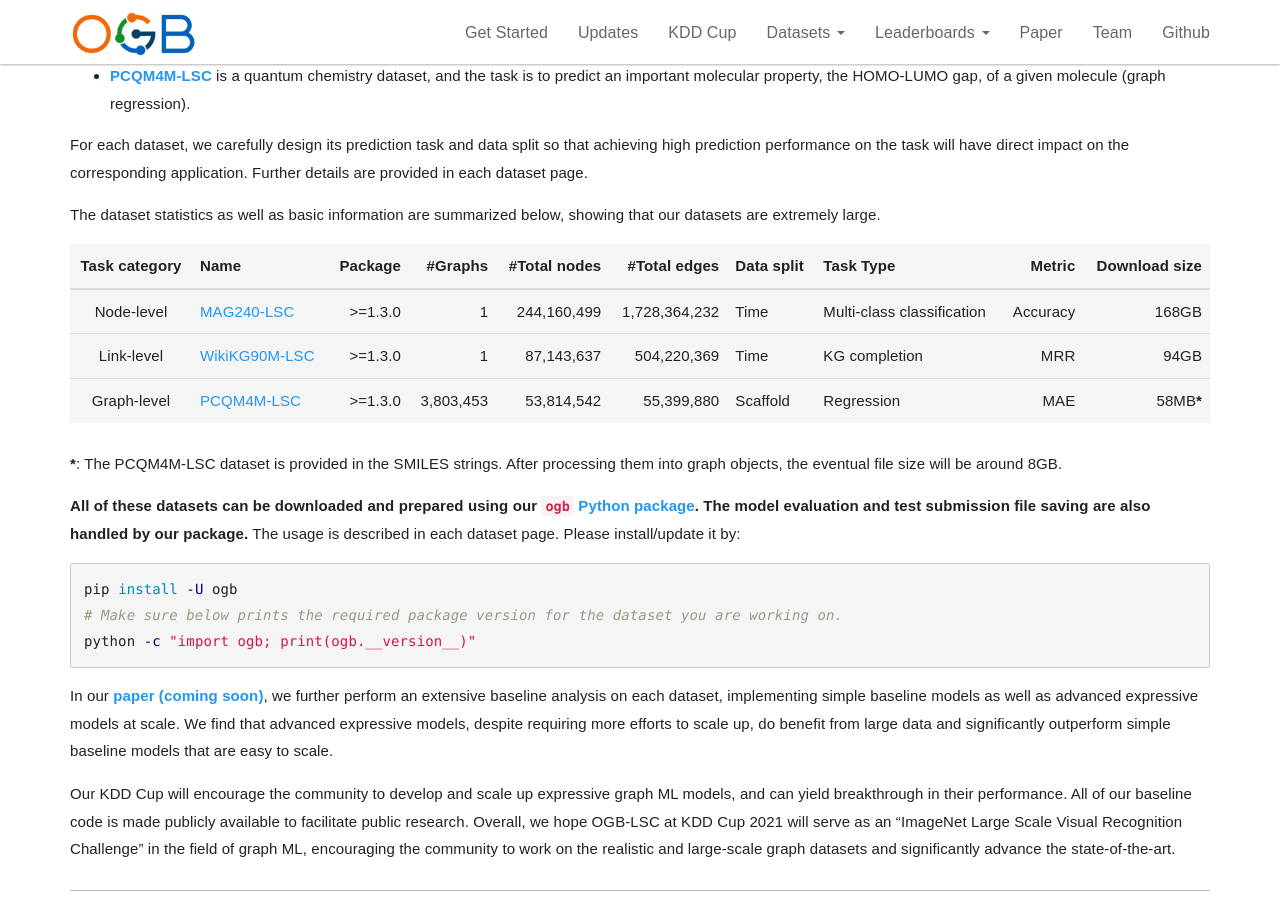
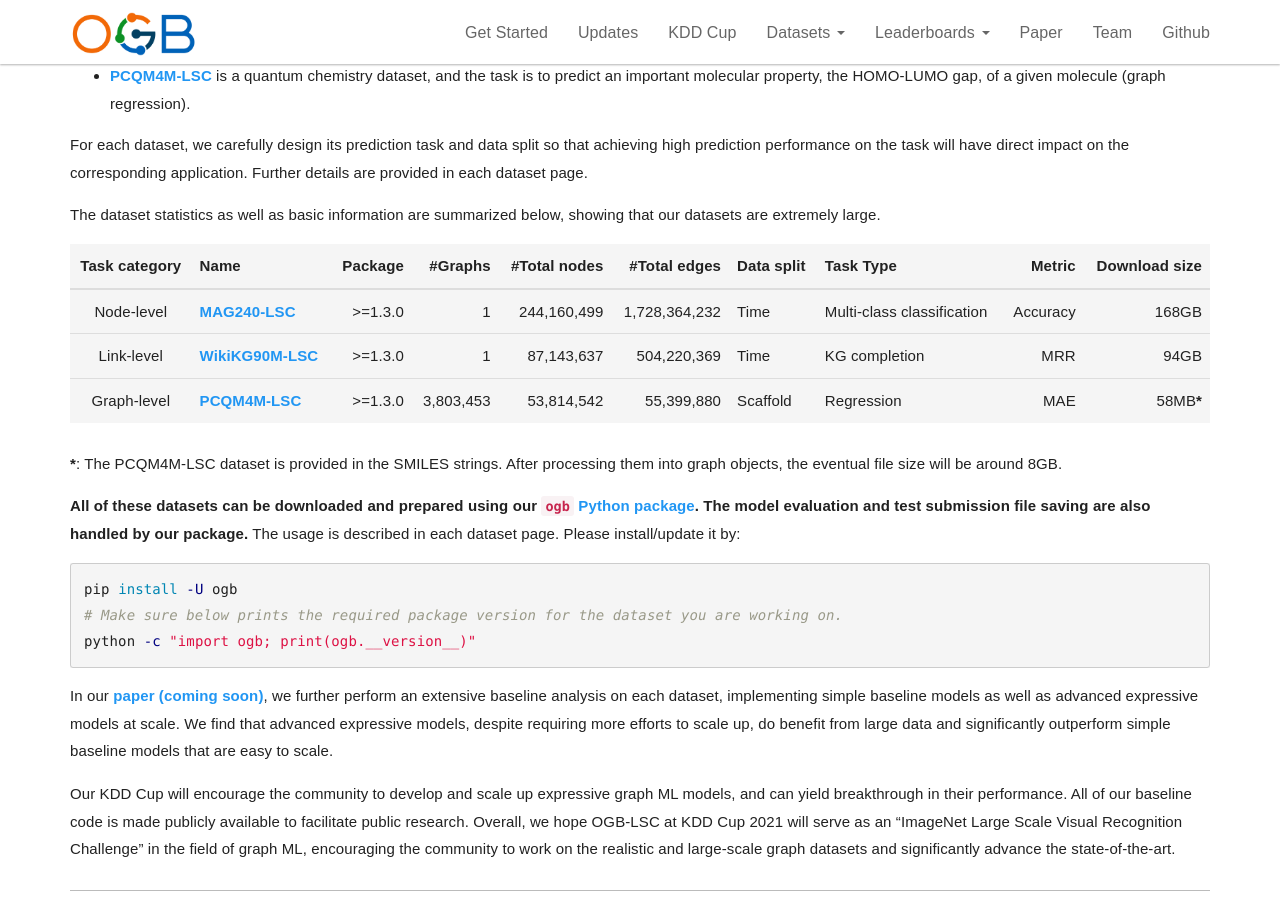
Before and after one commit to snap-stanford/ogb-web, a Jekyll site: the page built from _docs/kddcup2021/overview.md, in a window 1280 px wide and 900 px high, scrolled down 1423 px. Built offline with Jekyll 4.4.1, drawn with Linux system fonts in a browser that asks for light colours.

Commit message:
bold the dataset name

```diff
--- a/_docs/kddcup2021/overview.md
+++ b/_docs/kddcup2021/overview.md
@@ -40,9 +40,9 @@ The dataset statistics as well as basic information are summarized below, showin
 
 Task category | Name      | Package      |  #Graphs      | #Total nodes  | #Total edges  | Data split        | Task Type   | Metric  | Download size
 |:---------:|:--------|-----:|-----:|----------------:|----------------------:|:---------------|:-------|---------:|---------:|
-Node-level | [MAG240-LSC](../mag240m) | >=1.3.0 | 1 | 244,160,499  | 1,728,364,232 | Time      | Multi-class classification | Accuracy | 168GB |
-Link-level | [WikiKG90M-LSC](../wikikg90m) |  >=1.3.0  | 1 | 87,143,637 | 504,220,369 |  Time    | KG completion | MRR | 94GB
-Graph-level | [PCQM4M-LSC](../pcqm4m) |  >=1.3.0  | 3,803,453  | 53,814,542 | 55,399,880   | Scaffold      | Regression | MAE | 58MB**\***
+Node-level | **[MAG240-LSC](../mag240m)** | >=1.3.0 | 1 | 244,160,499  | 1,728,364,232 | Time      | Multi-class classification | Accuracy | 168GB |
+Link-level | **[WikiKG90M-LSC](../wikikg90m)** |  >=1.3.0  | 1 | 87,143,637 | 504,220,369 |  Time    | KG completion | MRR | 94GB
+Graph-level | **[PCQM4M-LSC](../pcqm4m)** |  >=1.3.0  | 3,803,453  | 53,814,542 | 55,399,880   | Scaffold      | Regression | MAE | 58MB**\***
 
 **\***: The PCQM4M-LSC dataset is provided in the SMILES strings. After processing them into graph objects, the eventual file size will be around 8GB.
 
```
